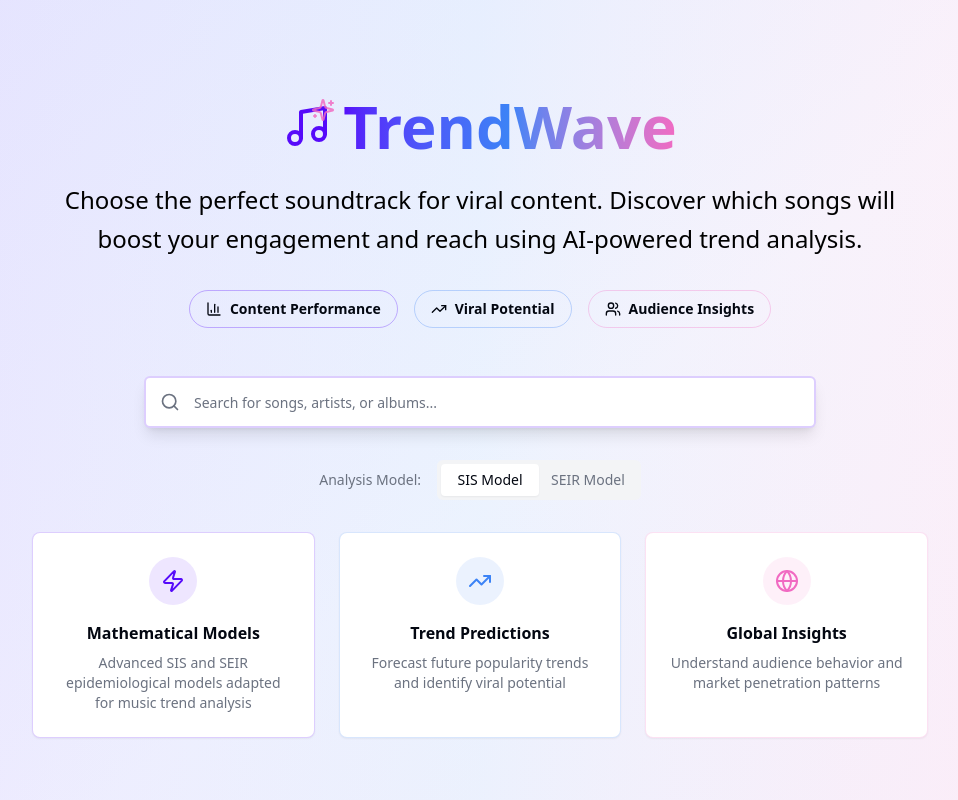
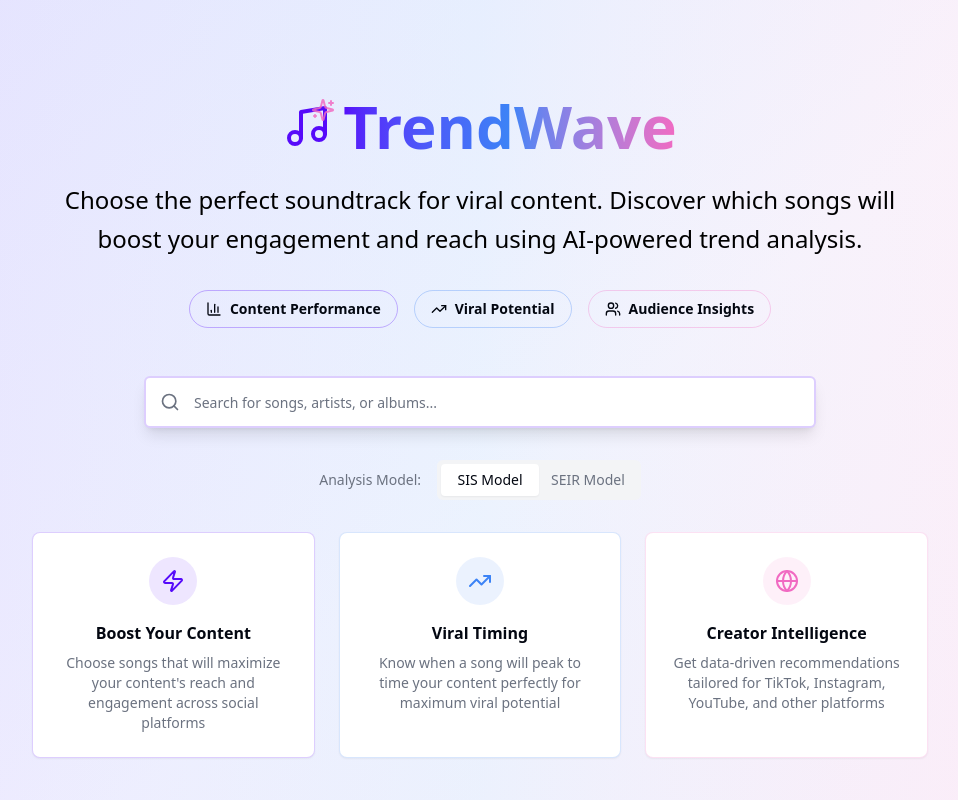
Before and after one commit to 16kushaal/mmel, a React (Vite) app: page / in a window 1280 px wide. Shown: the top 800 px of the page, without its empty margins (160-1118 px from the left). Built offline with nearby package versions, Linux system fonts and the light colour scheme.

Commit message:
Update feature cards for content creator value proposition
cgen-bbf467f995e342d297f21d8dda01ec1e

```diff
--- a/client/pages/Index.tsx
+++ b/client/pages/Index.tsx
@@ -187,10 +187,10 @@ export default function Index() {
                   <div className="flex items-center justify-center w-12 h-12 rounded-full bg-music-purple/10 mx-auto mb-4">
                     <Zap className="h-6 w-6 text-music-purple" />
                   </div>
-                  <h3 className="font-semibold mb-2">Mathematical Models</h3>
+                  <h3 className="font-semibold mb-2">Boost Your Content</h3>
                   <p className="text-sm text-muted-foreground">
-                    Advanced SIS and SEIR epidemiological models adapted for
-                    music trend analysis
+                    Choose songs that will maximize your content's reach and
+                    engagement across social platforms
                   </p>
                 </Card>
 
@@ -198,10 +198,10 @@ export default function Index() {
                   <div className="flex items-center justify-center w-12 h-12 rounded-full bg-music-blue/10 mx-auto mb-4">
                     <TrendingUp className="h-6 w-6 text-music-blue" />
                   </div>
-                  <h3 className="font-semibold mb-2">Trend Predictions</h3>
+                  <h3 className="font-semibold mb-2">Viral Timing</h3>
                   <p className="text-sm text-muted-foreground">
-                    Forecast future popularity trends and identify viral
-                    potential
+                    Know when a song will peak to time your content perfectly
+                    for maximum viral potential
                   </p>
                 </Card>
 
@@ -209,9 +209,10 @@ export default function Index() {
                   <div className="flex items-center justify-center w-12 h-12 rounded-full bg-music-pink/10 mx-auto mb-4">
                     <Globe className="h-6 w-6 text-music-pink" />
                   </div>
-                  <h3 className="font-semibold mb-2">Global Insights</h3>
+                  <h3 className="font-semibold mb-2">Creator Intelligence</h3>
                   <p className="text-sm text-muted-foreground">
-                    Understand audience behavior and market penetration patterns
+                    Get data-driven recommendations tailored for TikTok,
+                    Instagram, YouTube, and other platforms
                   </p>
                 </Card>
               </div>
```
